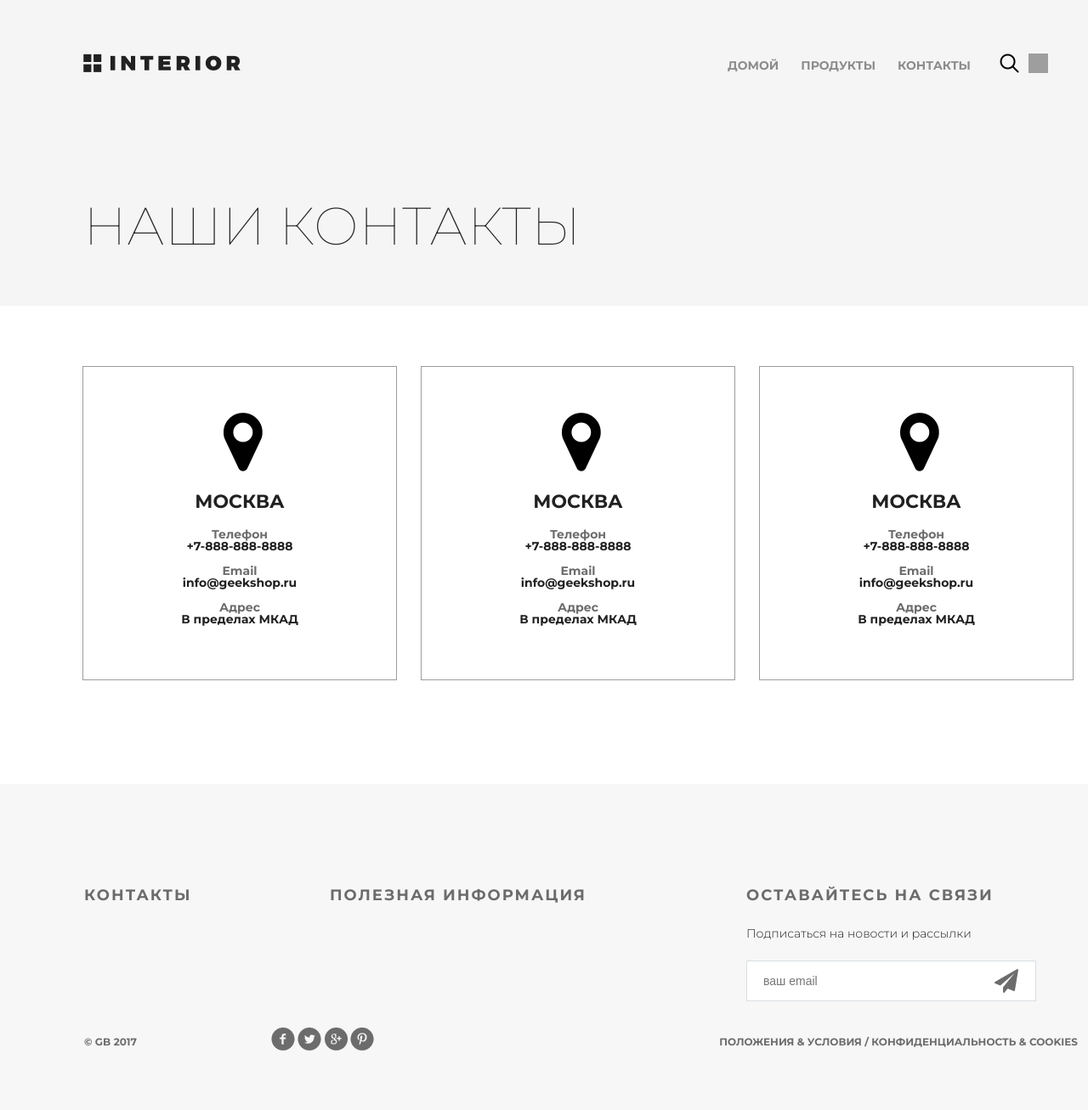
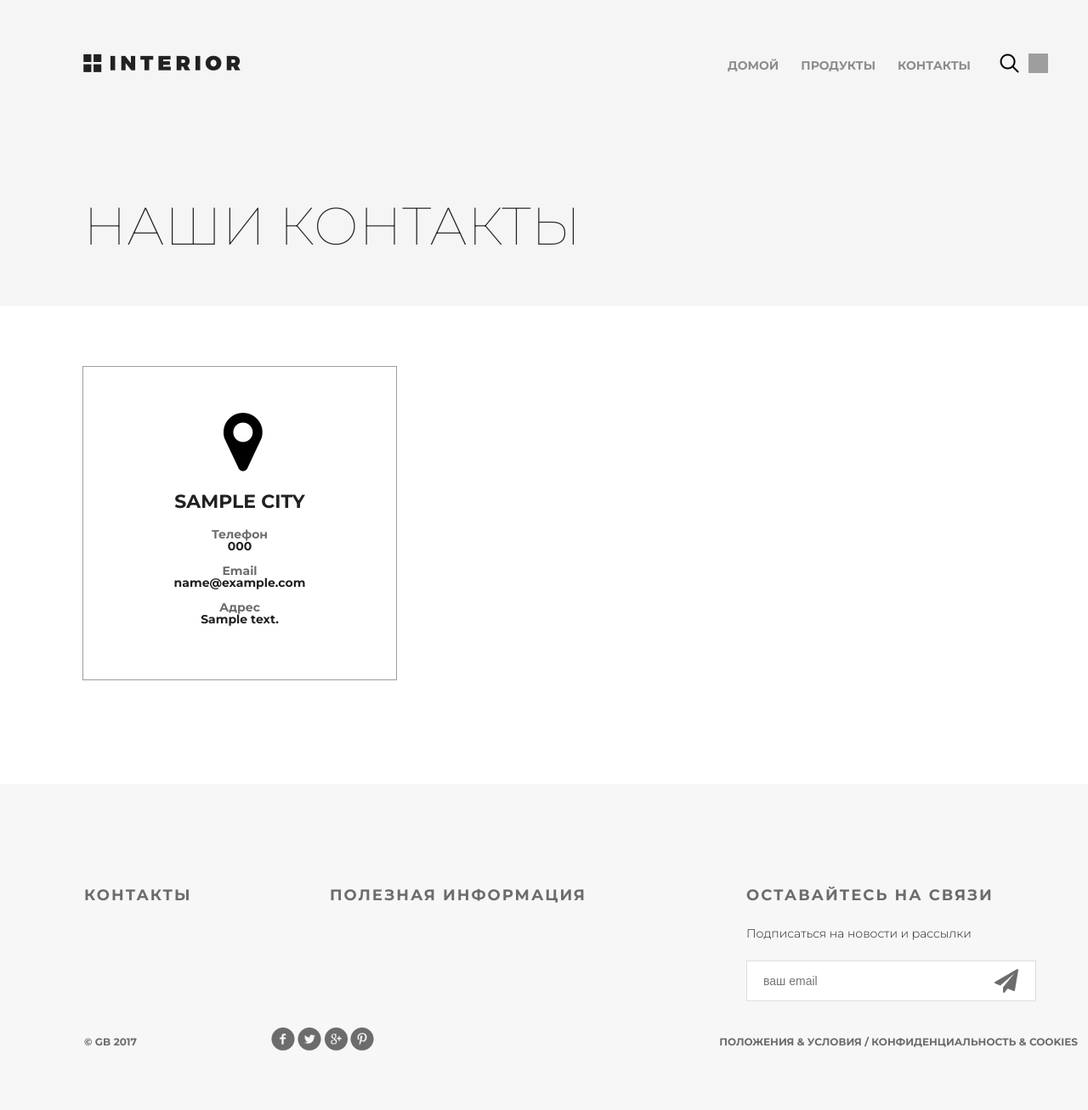
Before and after one commit to nekdfl/GB-geekshop, a Django app: template geekshop/mainapp/templates/mainapp/contact.html in a window 1280 px wide; the page is wider, and only the part inside the window is pictured. Shown: that part at 85% size. Run offline with Django 3.2, Linux system fonts and the light colour scheme; the template is opened without the code that fills it: most values are stand-ins (such as "Sample title", 1, 10 or a date in 2020); grey boxes are pictures that could not be loaded.

Commit message:
переделал страницу контакты

```diff
--- a/geekshop/mainapp/templates/mainapp/contact.html
+++ b/geekshop/mainapp/templates/mainapp/contact.html
@@ -12,54 +12,25 @@
 </div>
 
 <div class="location">
+  {% for location in locations %}
   <div class="location-1">
     <i class="fa fa-map-marker fa-5x"></i>
-    <h4>Москва</h4>
+    <h4>{{ location.city }}</h4>
     <div class="contacts">
       <h5>Телефон</h5>
-      <p>+7-888-888-8888</p>
+      <p>{{ location.phone }}</p>
     </div>
     <div class="contacts">
       <h5>Email</h5>
-      <p>info@geekshop.ru</p>
+      <p>{{ location.email }}</p>
     </div>
     <div class="contacts">
       <h5>Адрес</h5>
-      <p>В пределах МКАД</p>
+      <p>{{ location.address }}</p>
     </div>
   </div>
-  <div class="location-1">
-    <i class="fa fa-map-marker fa-5x"></i>
-    <h4>Москва</h4>
-    <div class="contacts">
-      <h5>Телефон</h5>
-      <p>+7-888-888-8888</p>
-    </div>
-    <div class="contacts">
-      <h5>Email</h5>
-      <p>info@geekshop.ru</p>
-    </div>
-    <div class="contacts">
-      <h5>Адрес</h5>
-      <p>В пределах МКАД</p>
-    </div>
-  </div>
-  <div class="location-1">
-    <i class="fa fa-map-marker fa-5x"></i>
-    <h4>Москва</h4>
-    <div class="contacts">
-      <h5>Телефон</h5>
-      <p>+7-888-888-8888</p>
-    </div>
-    <div class="contacts">
-      <h5>Email</h5>
-      <p>info@geekshop.ru</p>
-    </div>
-    <div class="contacts">
-      <h5>Адрес</h5>
-      <p>В пределах МКАД</p>
-    </div>
-  </div>
+  {% endfor %}
 </div>
 <div class="clr"></div>
+
 {% endblock %}
```
Also changed, not shown: geekshop/mainapp/views.py (+9 -2 lines), 1 other file.
